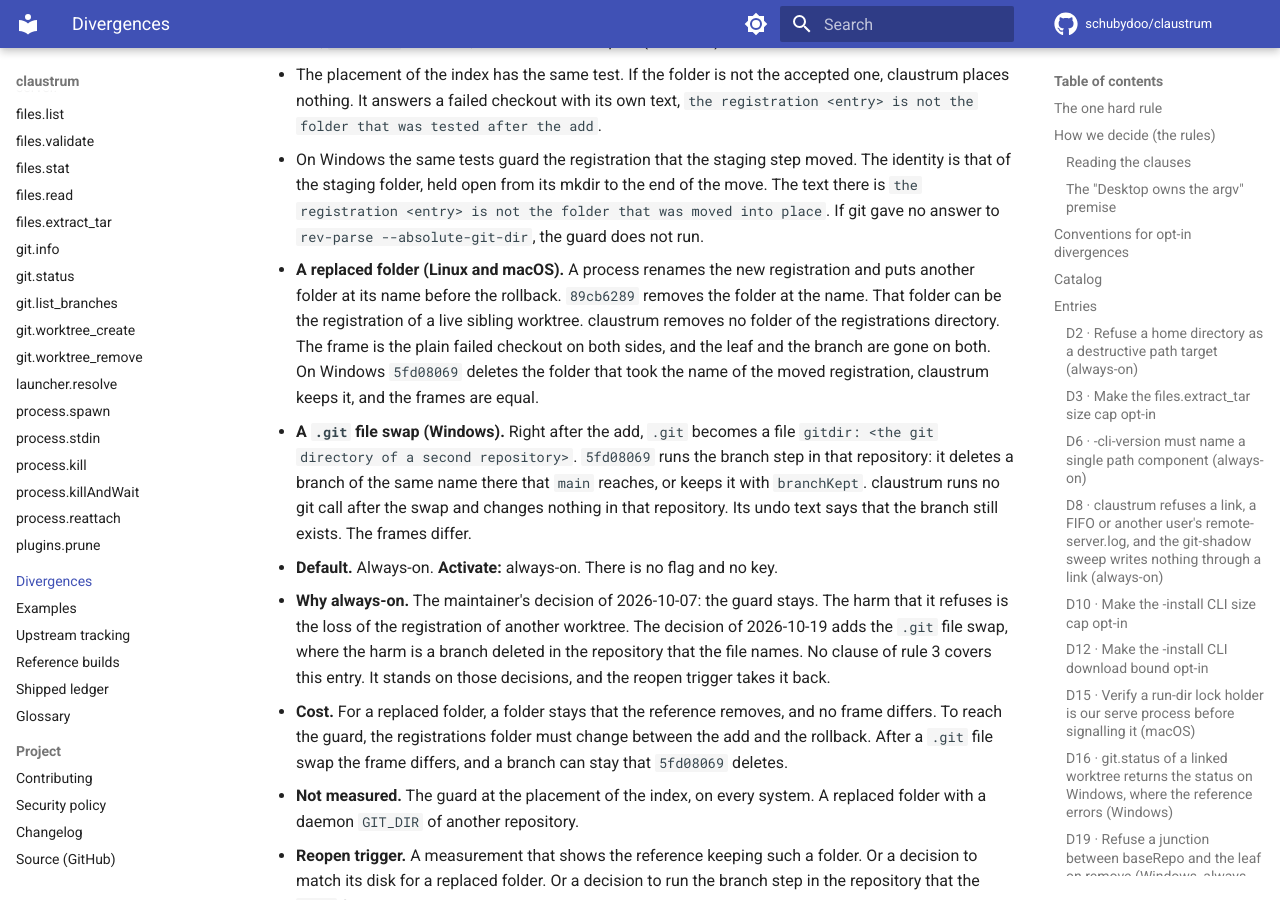
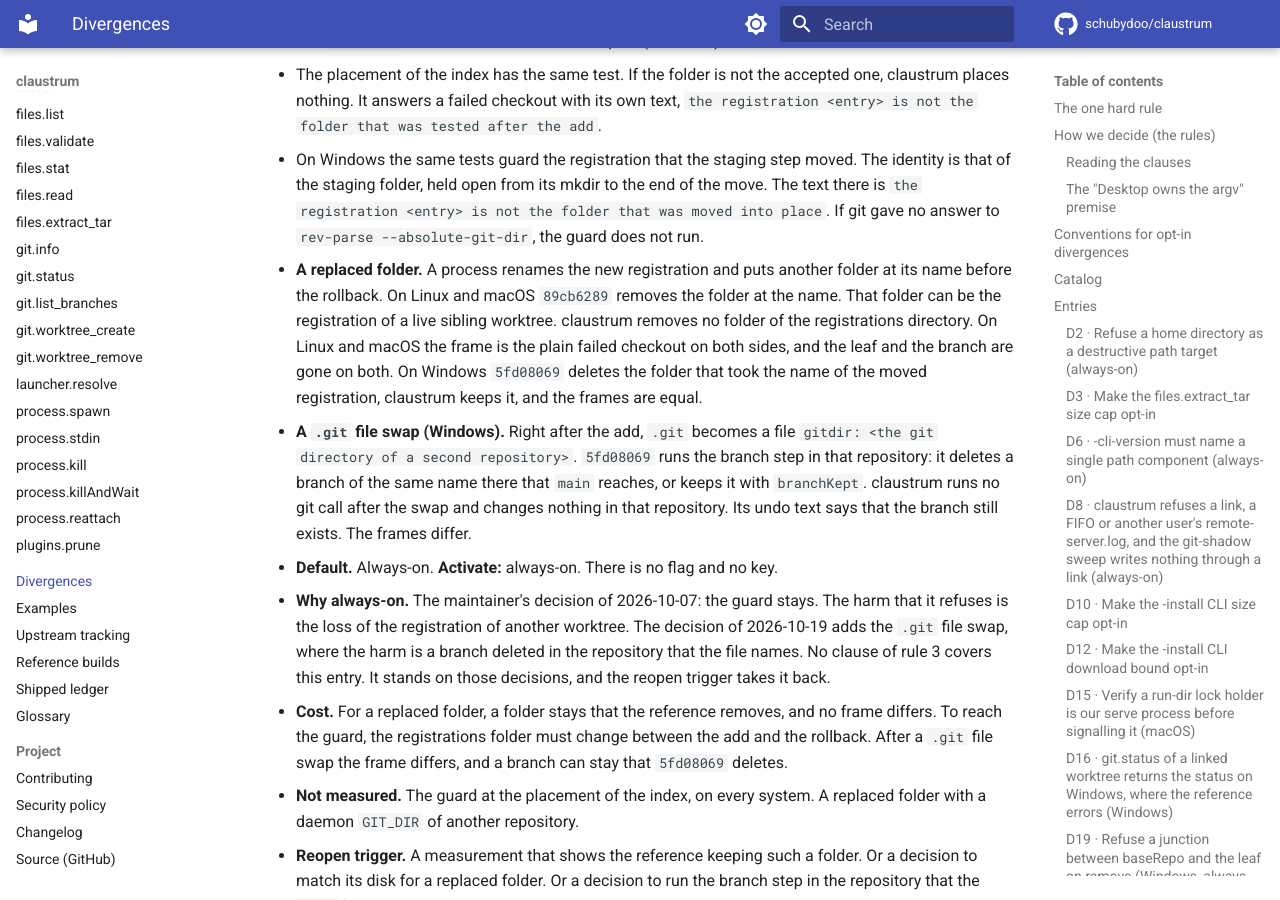
Before and after one commit to schubydoo/claustrum, an MkDocs documentation site: the page built from docs/DIVERGENCES.md, in a window 1280 px wide and 900 px high, scrolled down 17472 px. Built offline with MkDocs 1.6.1 and Material for MkDocs 9.7.7, drawn with Linux system fonts in a browser that asks for light colours; comment, search, counter and statistics services are not loaded; some of the changed text lies outside the part shown.

Commit message:
docs: fix the review findings of the divergences cut
Co-Authored-By: Claude Opus 5.5 <noreply@anthropic.com>

```diff
--- a/docs/DIVERGENCES.md
+++ b/docs/DIVERGENCES.md
@@ -681,12 +681,12 @@ Reopen trigger: the reference moves to Go 1.26 or newer.
     `the registration <entry> is not the folder that was moved into place`.
   If git gave no answer to `rev-parse --absolute-git-dir`, the guard does not
   run.
-- **A replaced folder (Linux and macOS).** A process renames the new
+- **A replaced folder.** A process renames the new
   registration and puts another folder at its name before the rollback.
-  `89cb6289` removes the folder at the name. That folder can be the
+  On Linux and macOS `89cb6289` removes the folder at the name. That folder can be the
   registration of a live sibling worktree. claustrum removes no folder of the
-  registrations directory. The frame is the plain failed checkout on both
-  sides, and the leaf and the branch are gone on both. On Windows `5fd08069`
+  registrations directory. On Linux and macOS the frame is the plain failed
+  checkout on both sides, and the leaf and the branch are gone on both. On Windows `5fd08069`
   deletes the folder that took the name of the moved registration, claustrum
   keeps it, and the frames are equal.
 - **A `.git` file swap (Windows).** Right after the add, `.git` becomes a file
```
Also changed, not shown: other parts of docs/DIVERGENCES.md (+2 -2 lines), docs/UPSTREAM-TRACKING.md (+2 -2 lines), docs/protocol/files-extract-tar.md (+1 -1 lines), 2 other files.
